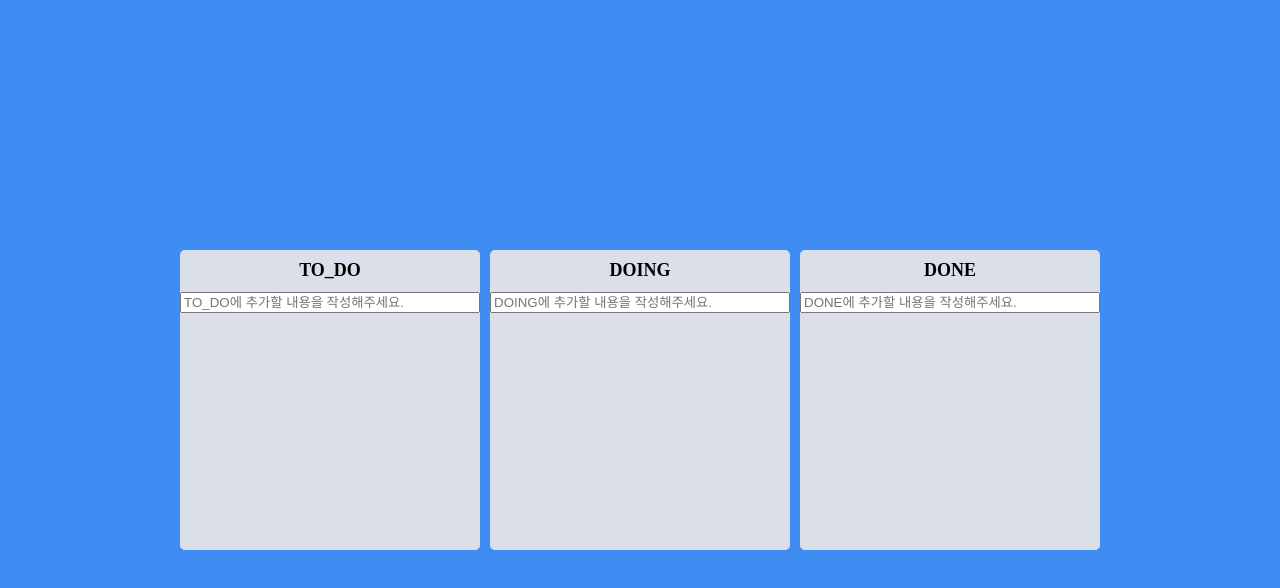
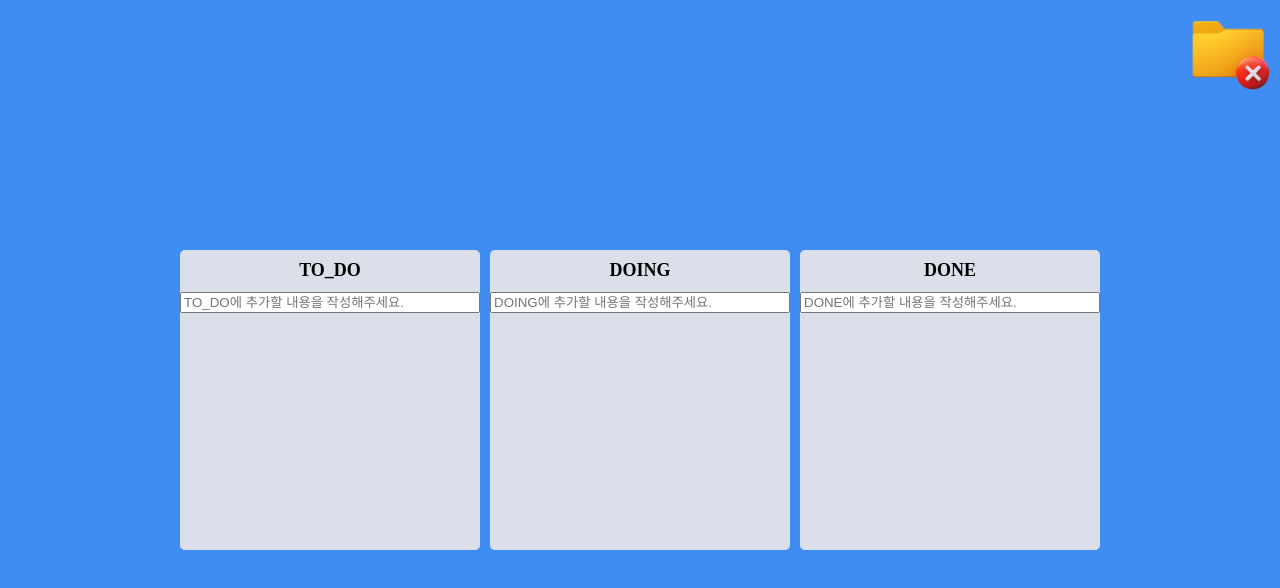
Before and after one commit to LeeSomgyul/React_beginner-practice_2, a React (Create React App) app: page / in a window 1280 px wide. Shown: the top 588 px of the page. Built offline with nearby package versions, Linux system fonts and the light colour scheme.

Commit message:
0831 연습
localStroage에 저장하기, 휴지통에 드래그하여 삭제하기

```diff
--- a/src/App.tsx
+++ b/src/App.tsx
@@ -4,6 +4,7 @@ import styled from "styled-components";
 
 import {toDosState} from "./atom";
 import DroppableBoard from "./components/DroppableBoard";
+import DroppableTrash from "./components/DroppableTrash";
 
 const Wrapper = styled.div`
 	display: flex;
@@ -28,10 +29,22 @@ function App(){
 	//[이동하려는 대상을 놓았을 때 실행되는 함수]
 	const onDragEnd = (result: DropResult) => {
 		//draggableId(이동하는 대상), destination(이동 목적지), source(대상의 원래 위치)
-		const {draggableId, destination, source} = result;
+		const {destination, source} = result;
 		//1. 이동 대상 도착지가 없는경우(대상을 원래 자리에 놓은 경우 등...)
 		if(!destination?.droppableId) return;
-		//2. 이동 대상의 출발 Board와 목적지 Board가 같은 경우
+		//2. 폴더삭제 이미지로 드래그한 경우
+		if(destination && destination.droppableId === "trash"){
+			setToDos((allBoards) => {
+				const sourceBoardCopy = [...allBoards[source.droppableId]];
+				sourceBoardCopy.splice(source.index, 1);
+				return{
+					...allBoards,
+					[source.droppableId]: sourceBoardCopy,
+				}
+			})
+			return;//삭제는 card가 이동하는 destination이 없기때문에 함수를 종료해줘야한다
+		}
+		//4. 이동 대상의 출발 Board와 목적지 Board가 같은 경우
 		if(source.droppableId === destination?.droppableId){
 			setToDos((allBoards) => {
 				const boardCopy = [...allBoards[source.droppableId]];//ex) "To_Do"의 [{id:1, text:"hello"}, {id:2, text:"bye"}]
@@ -44,7 +57,7 @@ function App(){
 				};
 			});
 		}
-		//3. 이동 대상의 출발 Board와 목적지 Board가 다른 경우
+		//5. 이동 대상의 출발 Board와 목적지 Board가 다른 경우
 		if(source.droppableId !== destination?.droppableId){
 			setToDos((allBoards) => {
 				const sourceBoardCopy = [...allBoards[source.droppableId]];
@@ -69,6 +82,7 @@ function App(){
 					{Object.keys(toDos).map((boardId) => (<DroppableBoard key={boardId} boardId={boardId} toDos={toDos[boardId]}/>))}
 				</Boards>
 			</Wrapper>
+			<DroppableTrash/>
 		</DragDropContext>
 	);
 };
--- a/src/atom.tsx
+++ b/src/atom.tsx
@@ -1,13 +1,23 @@
 import {atom} from "recoil";
+
+interface IToDoState {
+    [key: string]: IToDo[];//toDosState의 각 키에 해당하는 값들은 IToDo와 같은 object형식이다(키값이 string이고 이에 대응하는 값이 string[]형태)
+};
+
+//[LocalStorage에서 값을 가져오는 함수]
+const getLocalStorage = (key:string): IToDoState | null => {
+    const storedValue = localStorage.getItem(key);
+    return storedValue ? JSON.parse(storedValue) : null;
+};
+
+//[LocalStorage에 값을 추가하는 함수]
+const setLocalStorage = (key:string, value: IToDoState) => {
+    localStorage.setItem(key, JSON.stringify(value));
+};
 
 export interface IToDo{
     id: number;
     text: string;
-}
-
-//키값이 string이고 이에 대응하는 값이 string[]형태
-interface IToDoState {
-    [key: string]: IToDo[];//toDosState의 각 키에 해당하는 값들은 IToDo와 같은 object형식이다
 }
 
 export const toDosState = atom<IToDoState>({
@@ -16,5 +26,16 @@ export const toDosState = atom<IToDoState>({
         "TO_DO": [],//_가 있는 경우 키값이 문자열로 인식되지 않아 ""를 직접 붙여주어야 한다
         DOING: [],
         DONE: [],
-    }
+    },
+    effects: [
+        ({setSelf, onSet}) => {
+            const savedValue = getLocalStorage("toDosState");
+            if(savedValue !== null){
+                setSelf(savedValue);
+            }
+            onSet((newValue) => {
+                setLocalStorage("toDosState", newValue);
+            });
+        }
+    ]
 });
--- /dev/null
+++ b/src/components/DroppableTrash.tsx
@@ -0,0 +1,32 @@
+import styled from "styled-components";
+import { Droppable } from "react-beautiful-dnd";
+
+const TrashBin = styled.div`
+    width: 80px;
+    height: 80px;
+    background-image: url("/images/trash.png");
+    background-size: cover;
+    background-position: center;
+    display: flex;
+    align-items: center;
+    justify-content: center;
+    position: fixed;
+    top: 10px;
+    right: 10px;
+    cursor: pointer;
+    z-index: 1000;
+`;
+
+function DroppableTrash(){
+    return(
+        <Droppable droppableId="trash">
+            {(provided) => (
+                <TrashBin {...provided.droppableProps} ref={provided.innerRef}>
+                    {provided.placeholder}
+                </TrashBin>
+            )}
+        </Droppable>
+    );
+}
+
+export default DroppableTrash;
```
Also changed, not shown: public/images/trash.png (added).
